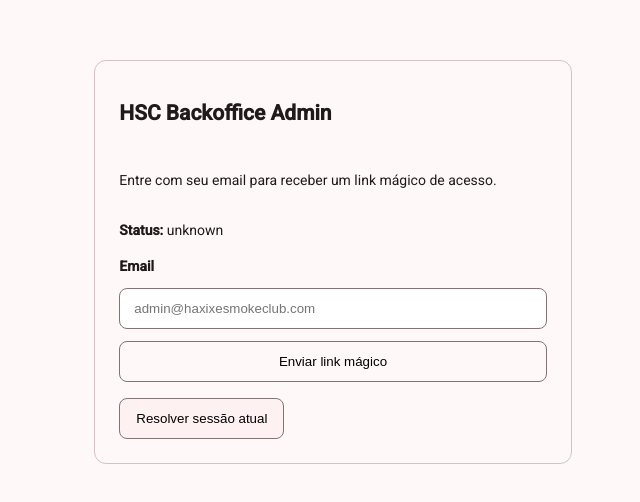
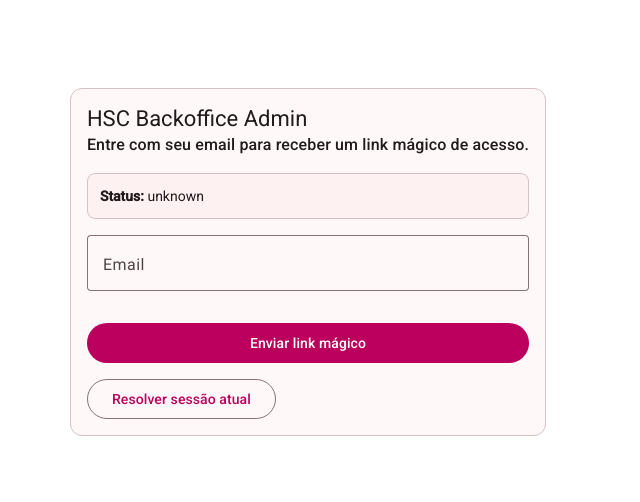
Before and after one commit to 14vosx/hsc-backoffice-admin, an Angular app: page /login in a window 1280 px wide. Shown: the part 162-664 px from the top of the page, without its empty margins (332-972 px from the left). Built offline with nearby package versions, Linux system fonts and the light colour scheme.

Commit message:
chore(auth): polish auth pages (#22)

```diff
--- a/src/app/features/auth/pages/auth-callback-page/auth-callback-page.component.html
+++ b/src/app/features/auth/pages/auth-callback-page/auth-callback-page.component.html
@@ -1,7 +1,11 @@
 <main class="auth-callback-page">
-  <section class="auth-callback-page__card">
-    <h1>HSC Backoffice Admin</h1>
+  <mat-card class="auth-callback-page__card" appearance="outlined">
+    <mat-card-header>
+      <mat-card-title>HSC Backoffice Admin</mat-card-title>
+      <mat-card-subtitle>Validação de acesso administrativo.</mat-card-subtitle>
+    </mat-card-header>
 
+    <mat-card-content>
       @if (isResolving()) {
         <p>{{ message() }}</p>
       } @else {
@@ -11,9 +15,10 @@
           <p class="auth-callback-page__error">{{ errorMessage }}</p>
         }
 
-      <button type="button" (click)="goToLogin()">
+        <button type="button" mat-stroked-button (click)="goToLogin()">
           Voltar para login
         </button>
       }
-  </section>
+    </mat-card-content>
+  </mat-card>
 </main>
--- a/src/app/features/auth/pages/auth-callback-page/auth-callback-page.component.scss
+++ b/src/app/features/auth/pages/auth-callback-page/auth-callback-page.component.scss
@@ -7,25 +7,33 @@
   display: grid;
   place-content: center;
   padding: 24px;
+  background: var(--mat-sys-surface-container-lowest);
 }
 
 .auth-callback-page__card {
+  width: min(520px, 100%);
+  background: var(--mat-sys-surface);
+}
+
+.auth-callback-page__card mat-card-header {
+  padding-bottom: 16px;
+}
+
+.auth-callback-page__card mat-card-content {
   display: grid;
   gap: 16px;
-  width: min(520px, 100%);
-  border: 1px solid var(--mat-sys-outline-variant);
-  border-radius: 12px;
-  padding: 24px;
+}
+
+.auth-callback-page__card p {
+  margin: 0;
 }
 
 .auth-callback-page__error {
   color: var(--mat-sys-error);
 }
 
-button {
-  padding: 12px 16px;
-  border: 1px solid var(--mat-sys-outline);
-  border-radius: 8px;
-  background: var(--mat-sys-surface);
-  cursor: pointer;
+@media (max-width: 560px) {
+  .auth-callback-page {
+    place-content: stretch;
+  }
 }
--- a/src/app/features/auth/pages/auth-callback-page/auth-callback-page.component.ts
+++ b/src/app/features/auth/pages/auth-callback-page/auth-callback-page.component.ts
@@ -1,4 +1,6 @@
 import { ChangeDetectionStrategy, Component, inject, signal } from '@angular/core';
+import { MatButtonModule } from '@angular/material/button';
+import { MatCardModule } from '@angular/material/card';
 import { ActivatedRoute, Router } from '@angular/router';
 
 import { AuthSessionStore } from '../../../../core/auth/auth-session.store';
@@ -6,6 +8,7 @@ import { AuthSessionStore } from '../../../../core/auth/auth-session.store';
 @Component({
   selector: 'hsc-auth-callback-page',
   standalone: true,
+  imports: [MatButtonModule, MatCardModule],
   templateUrl: './auth-callback-page.component.html',
   styleUrl: './auth-callback-page.component.scss',
   changeDetection: ChangeDetectionStrategy.OnPush,
--- a/src/app/features/auth/pages/login-page/login-page.component.html
+++ b/src/app/features/auth/pages/login-page/login-page.component.html
@@ -1,8 +1,13 @@
 <main class="login-page">
-  <section class="login-page__card">
-    <h1>HSC Backoffice Admin</h1>
-    <p>Entre com seu email para receber um link mágico de acesso.</p>
+  <mat-card class="login-page__card" appearance="outlined">
+    <mat-card-header>
+      <mat-card-title>HSC Backoffice Admin</mat-card-title>
+      <mat-card-subtitle>
+        Entre com seu email para receber um link mágico de acesso.
+      </mat-card-subtitle>
+    </mat-card-header>
 
+    <mat-card-content>
       <div class="login-page__status">
         <p><strong>Status:</strong> {{ authSessionStore.status() }}</p>
 
@@ -20,8 +25,10 @@
       </div>
 
       <div class="login-page__form">
-      <label for="email">Email</label>
+        <mat-form-field appearance="outline">
+          <mat-label>Email</mat-label>
           <input
+            matInput
             id="email"
             type="email"
             [value]="email()"
@@ -30,9 +37,11 @@
             placeholder="admin@haxixesmokeclub.com"
             autocomplete="email"
           />
+        </mat-form-field>
 
         <button
           type="button"
+          mat-flat-button
           (click)="handleRequestMagicLink()"
           [disabled]="isRequestingLink() || isResolving()"
         >
@@ -55,7 +64,7 @@
       <div class="login-page__actions">
         <button
           type="button"
-        class="login-page__secondary"
+          mat-stroked-button
           (click)="handleResolveCurrentSession()"
           [disabled]="isRequestingLink() || isResolving()"
         >
@@ -66,5 +75,6 @@
           }
         </button>
       </div>
-  </section>
+    </mat-card-content>
+  </mat-card>
 </main>
--- a/src/app/features/auth/pages/login-page/login-page.component.scss
+++ b/src/app/features/auth/pages/login-page/login-page.component.scss
@@ -7,20 +7,30 @@
   display: grid;
   place-content: center;
   padding: 24px;
+  background: var(--mat-sys-surface-container-lowest);
 }
 
 .login-page__card {
+  width: min(560px, 100%);
+  background: var(--mat-sys-surface);
+}
+
+.login-page__card mat-card-header {
+  padding-bottom: 16px;
+}
+
+.login-page__card mat-card-content {
   display: grid;
   gap: 16px;
-  width: min(560px, 100%);
-  border: 1px solid var(--mat-sys-outline-variant);
-  border-radius: 12px;
-  padding: 24px;
 }
 
 .login-page__status {
   display: grid;
   gap: 8px;
+  border: 1px solid var(--mat-sys-outline-variant);
+  border-radius: 8px;
+  padding: 12px;
+  background: var(--mat-sys-surface-container-low);
 }
 
 .login-page__status p,
@@ -33,37 +43,14 @@
   gap: 12px;
 }
 
-.login-page__form label {
-  font-weight: 600;
-}
-
-.login-page__form input {
-  padding: 12px 14px;
-  border: 1px solid var(--mat-sys-outline);
-  border-radius: 8px;
+.login-page mat-form-field {
+  width: 100%;
 }
 
 .login-page__actions {
   display: flex;
   gap: 12px;
   flex-wrap: wrap;
-}
-
-button {
-  padding: 12px 16px;
-  border: 1px solid var(--mat-sys-outline);
-  border-radius: 8px;
-  background: var(--mat-sys-surface);
-  cursor: pointer;
-}
-
-button:disabled {
-  opacity: 0.7;
-  cursor: not-allowed;
-}
-
-.login-page__secondary {
-  background: var(--mat-sys-surface-container-low);
 }
 
 .login-page__message {
@@ -73,3 +60,14 @@ button:disabled {
 .login-page__error {
   color: var(--mat-sys-error);
 }
+
+@media (max-width: 560px) {
+  .login-page {
+    place-content: stretch;
+  }
+
+  .login-page__actions {
+    flex-direction: column;
+    align-items: stretch;
+  }
+}
--- a/src/app/features/auth/pages/login-page/login-page.component.ts
+++ b/src/app/features/auth/pages/login-page/login-page.component.ts
@@ -1,4 +1,8 @@
 import { ChangeDetectionStrategy, Component, inject, computed, signal } from '@angular/core';
+import { MatButtonModule } from '@angular/material/button';
+import { MatCardModule } from '@angular/material/card';
+import { MatFormFieldModule } from '@angular/material/form-field';
+import { MatInputModule } from '@angular/material/input';
 import { Router } from '@angular/router';
 import { firstValueFrom } from 'rxjs';
 
@@ -8,7 +12,7 @@ import { AuthSessionStore } from '../../../../core/auth/auth-session.store';
 @Component({
   selector: 'hsc-login-page',
   standalone: true,
-  imports: [],
+  imports: [MatButtonModule, MatCardModule, MatFormFieldModule, MatInputModule],
   templateUrl: './login-page.component.html',
   styleUrl: './login-page.component.scss',
   changeDetection: ChangeDetectionStrategy.OnPush,
```
Lines whose indentation alone changed are shown as unchanged.
